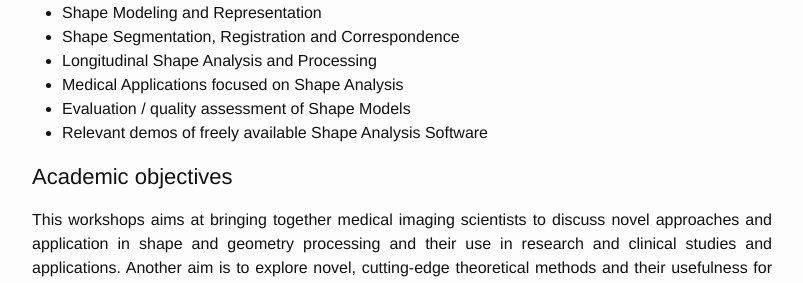
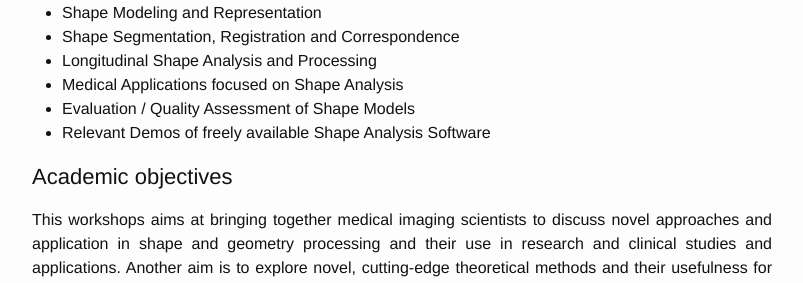
Before and after one commit to shapemi/shapemi.github.io, a Jekyll site: the page built from index.md, in a window 1280 px wide and 900 px high, scrolled down 990 px. Shown: the part 160-443 px from the top of the window, without its empty margins (238-1041 px from the left). Built offline with Jekyll 4.4.1, drawn with Linux system fonts in a browser that asks for light colours; our own code applies the rules of GitHub Pages for plain Markdown files.

```diff
--- a/index.md
+++ b/index.md
@@ -23,8 +23,8 @@ This workshop targets theoretical contributions as well as exciting applications
 - Shape Segmentation, Registration and Correspondence
 - Longitudinal Shape Analysis and Processing
 - Medical Applications focused on Shape Analysis
-- Evaluation / quality assessment of Shape Models
-- Relevant demos of freely available Shape Analysis Software
+- Evaluation / Quality Assessment of Shape Models
+- Relevant Demos of freely available Shape Analysis Software
 
 # Academic objectives
 <p align="justify"> This workshops aims at bringing together medical imaging scientists to discuss novel approaches and application in shape and geometry processing and their use in research and clinical studies and applications. Another aim is to explore novel, cutting-edge theoretical methods and their usefulness for medical applications, such as from the fields of geometric learning or spectral shape analysis. As a single-track workshop, ShapeMI will feature excellent <a href="https://shapemi.github.io/keynotes/">keynote speakers</a>, <a href="https://shapemi.github.io/submission/">technical paper presentations and demonstrations</a> of state-of-the-art software for shape processing in medical research. </p>
```
